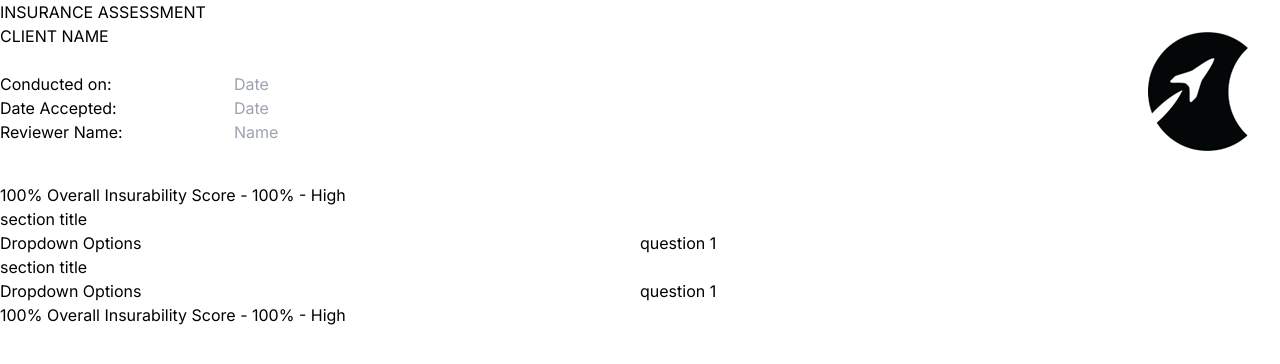
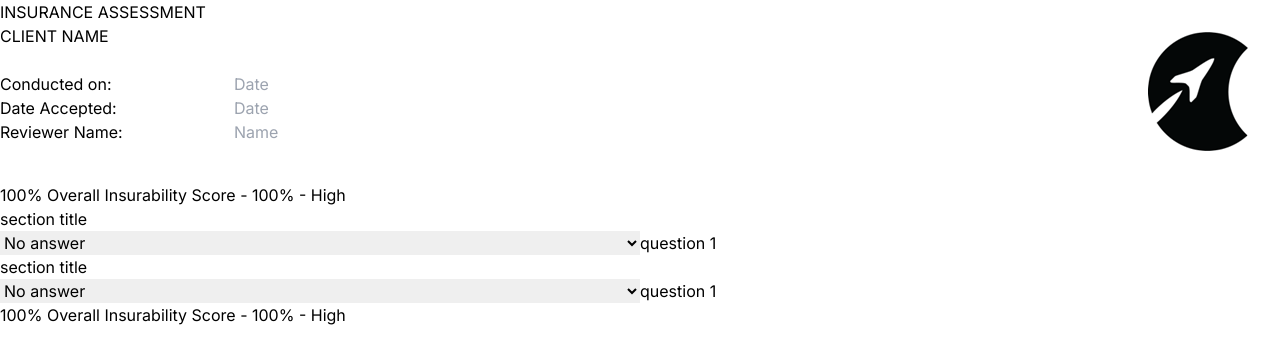
Before and after one commit to MaestroLuu/DLuuGalacticAdvisors, a Next.js app in the folder dluu-ga-project/: page / in a window 1280 px wide. Shown: the top 364 px of the page. Built offline with nearby package versions, Linux system fonts and the light colour scheme.

Commit message:
dropdown basic format

```diff
--- a/dluu-ga-project/app/components/DropdownOptions.js
+++ b/dluu-ga-project/app/components/DropdownOptions.js
@@ -1,5 +1,9 @@
 export default function DropdownOptions() {
     return (
-        <h1>Dropdown Options</h1>
+        <select>
+            <option value="NA">No answer</option>
+            <option value="Yes">Yes</option>
+            <option value="No">No</option>
+        </select>
     )
 }
--- a/dluu-ga-project/app/components/Section.js
+++ b/dluu-ga-project/app/components/Section.js
@@ -9,6 +9,5 @@ export default function Section() {
                 <p>question 1</p>
             </div>
         </div>
-
     )
 }
```
Also changed, not shown: dluu-ga-project/package.json (+6 -5 lines), 1 other file (tests, documents, lock files or other folders).
